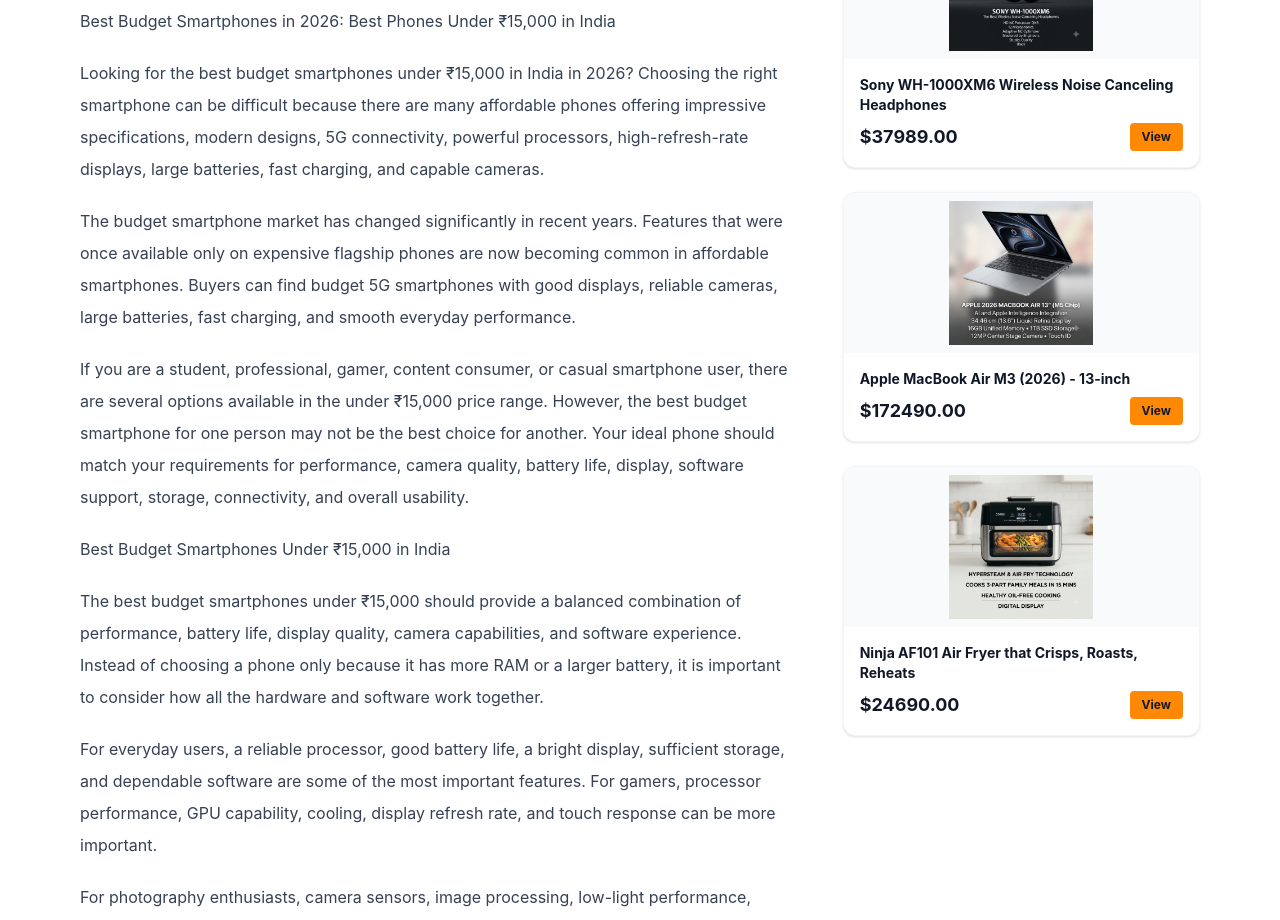
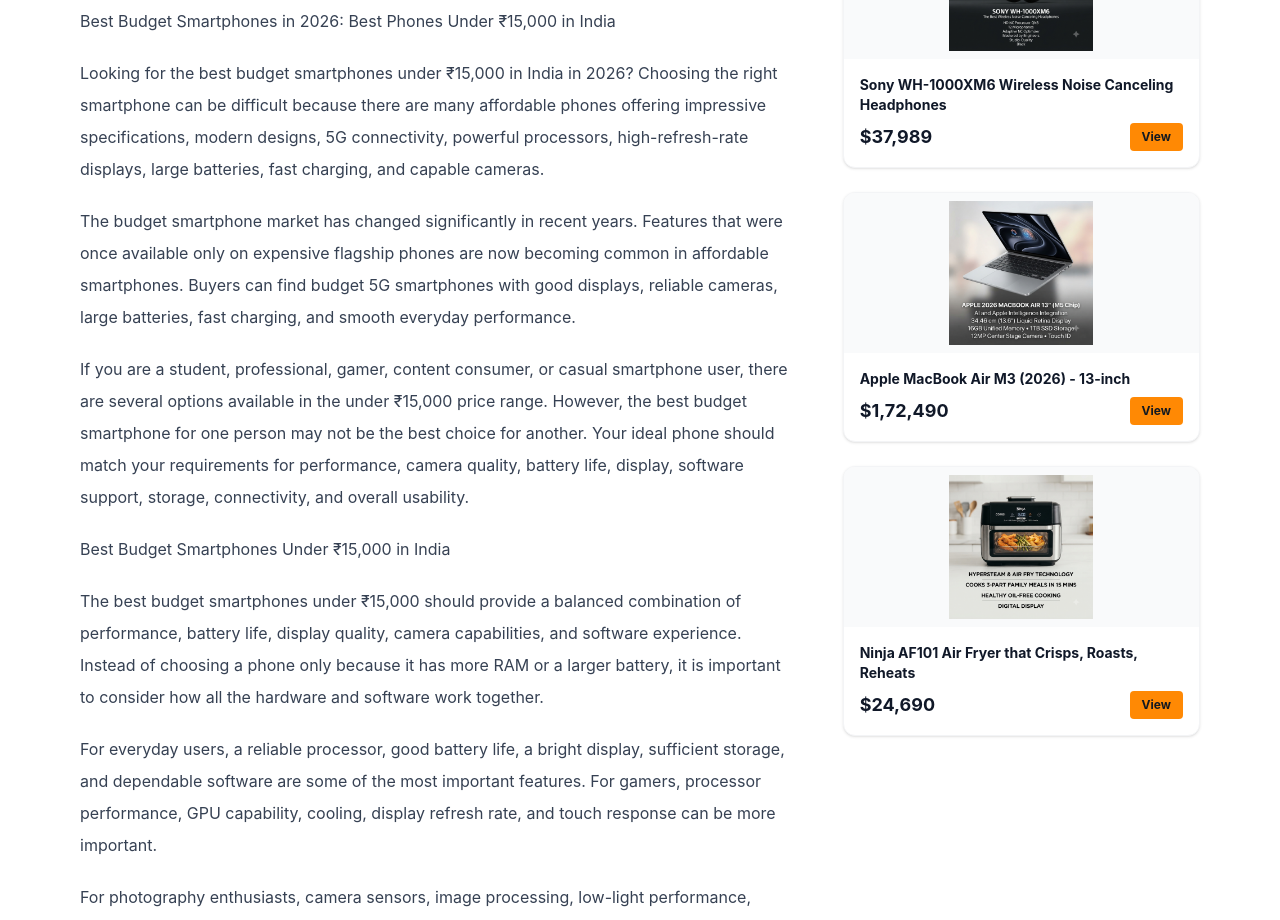
Before and after one commit to vibesdealsai-gif/vibesdeals, a Next.js app: page /blog/best-budget-smartphones-2026 in a window 1280 px wide. Shown: the part 1100-2020 px from the top of the page. Built offline with nearby package versions, Linux system fonts and the light colour scheme.

Commit message:
Update page.tsx

```diff
--- a/app/blog/[slug]/page.tsx
+++ b/app/blog/[slug]/page.tsx
@@ -395,7 +395,7 @@ return (
                 <div className="flex justify-between items-center mt-2">
 
                   <span className="font-bold text-lg text-gray-900">
-                    ${product.price.toFixed(2)}
+                    ${product.price.toLocaleString('en-IN')}
                   </span>
 
                   <a
```
